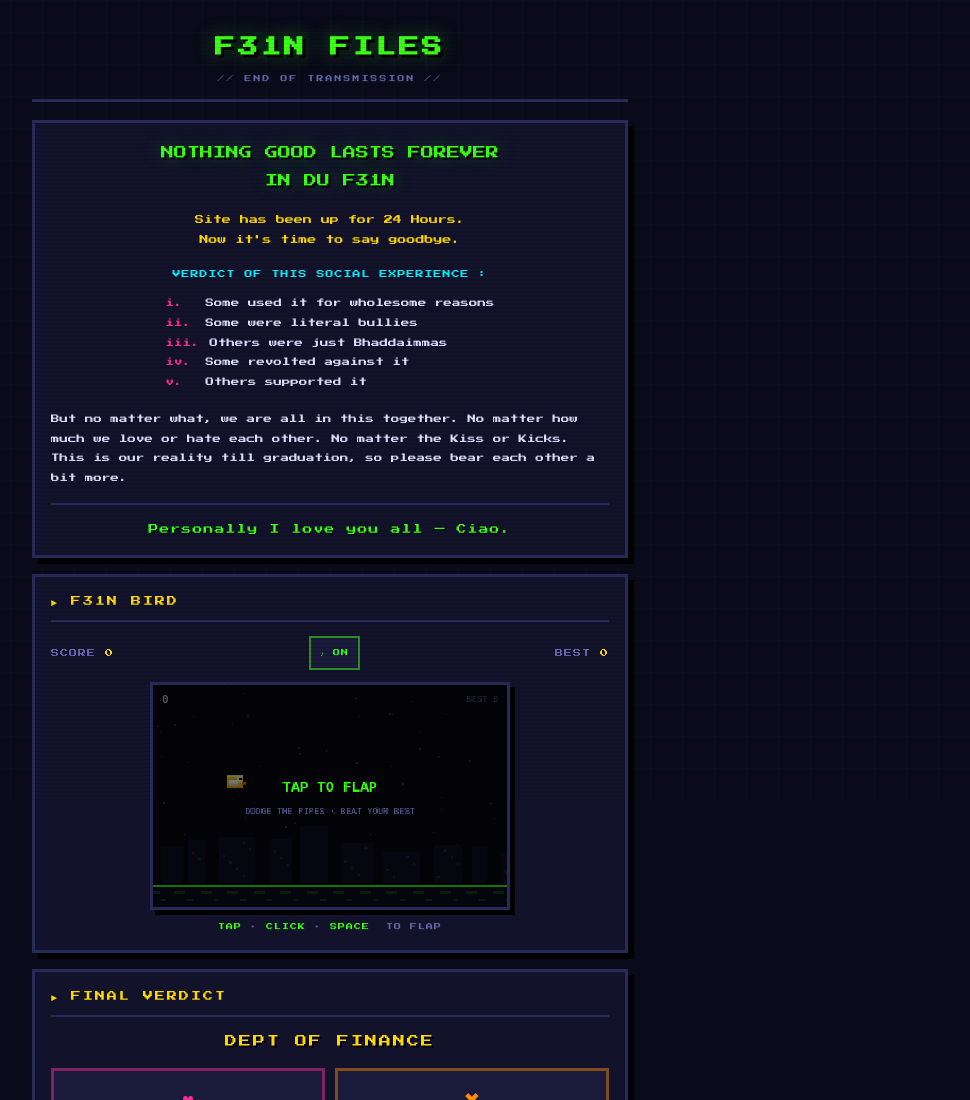
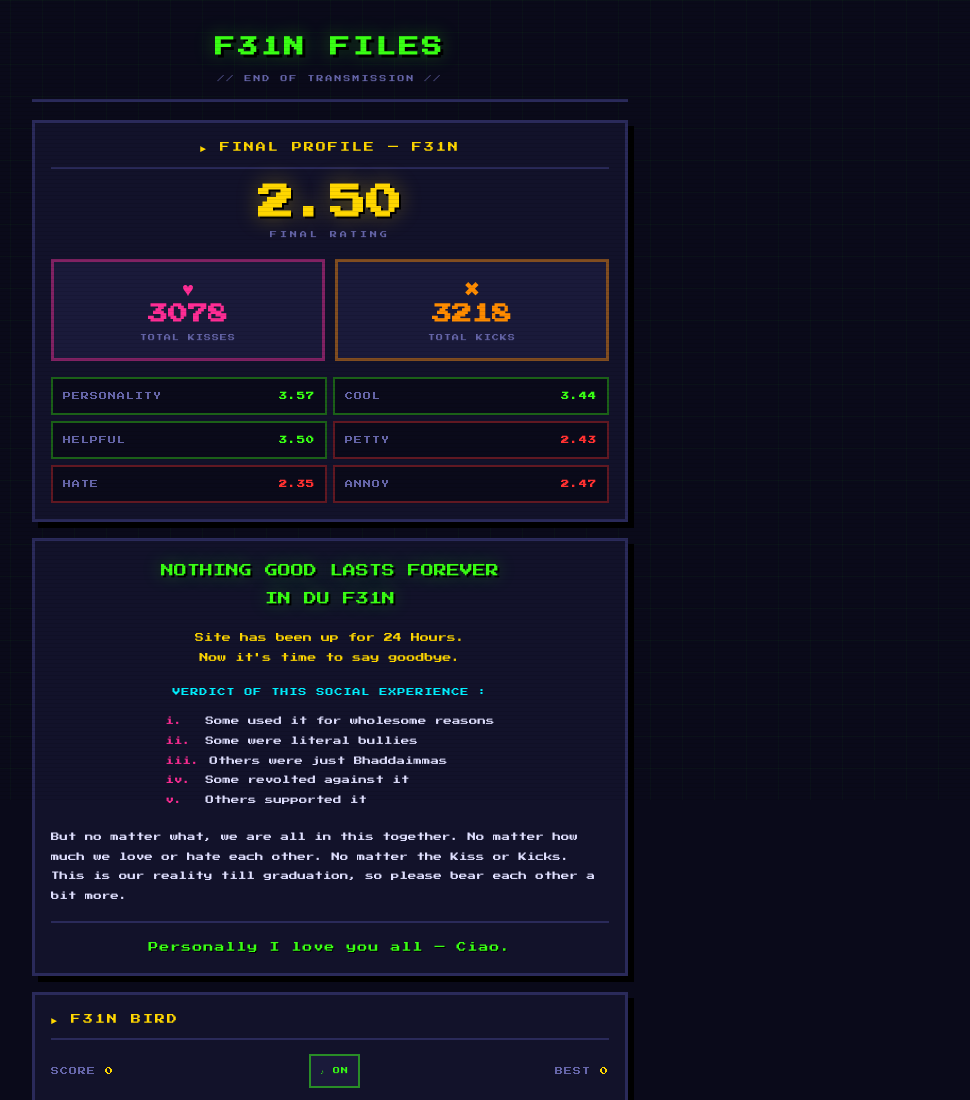
Before and after one commit to jahin275/F31N, a plain HTML site: page index.html in a window 1280 px wide. Shown: the top 1100 px of the page, without its empty margins (310-1280 px from the left). Drawn offline with Linux system fonts and the light colour scheme; no server answers.

Commit message:
Implement final profile display in index.html
Added final profile section with ratings and totals.

```diff
--- a/index.html
+++ b/index.html
@@ -49,6 +49,33 @@ body::before{content:'';position:fixed;inset:0;pointer-events:none;z-index:0;
 @media (max-width:520px){ .pixel-box{box-shadow:4px 4px 0 var(--black);padding:13px} }
 .section-title{font-size:10px;color:var(--yellow);letter-spacing:2px;
   padding-bottom:10px;border-bottom:2px solid var(--border);margin-bottom:14px}
+
+/* ---------- FINAL PROFILE ---------- */
+.profile-box{text-align:center}
+.profile-title{font-size:10px;color:var(--yellow);letter-spacing:2px;
+  padding-bottom:10px;border-bottom:2px solid var(--border);margin-bottom:16px}
+.profile-rating{font-size:36px;font-weight:bold;line-height:1;margin:6px 0 8px;
+  color:var(--yellow);text-shadow:2px 2px 0 var(--black),0 0 22px rgba(255,215,0,.35)}
+.profile-rating-lbl{font-size:7px;color:var(--dim);letter-spacing:3px;margin-bottom:18px}
+.profile-totals{display:grid;grid-template-columns:1fr 1fr;gap:10px;margin-bottom:16px}
+.profile-totals .pt{border:3px solid var(--border);background:var(--surface2);padding:14px 8px}
+.profile-totals .pt .ico{display:block;font-size:20px;line-height:1;margin-bottom:8px}
+.profile-totals .pt .num{display:block;font-size:20px;font-weight:bold;line-height:1;margin-bottom:8px}
+.profile-totals .pt .lbl{display:block;font-size:7px;color:var(--dim);letter-spacing:1px}
+.profile-totals .pt.kiss{border-color:rgba(255,45,149,.45)}
+.profile-totals .pt.kiss .ico,.profile-totals .pt.kiss .num{color:var(--pink)}
+.profile-totals .pt.kick{border-color:rgba(255,140,0,.45)}
+.profile-totals .pt.kick .ico,.profile-totals .pt.kick .num{color:var(--orange)}
+.profile-crits{display:grid;grid-template-columns:1fr 1fr;gap:6px}
+.profile-crits .pc{display:flex;justify-content:space-between;align-items:center;
+  font-size:8px;padding:10px;border:2px solid var(--border);background:var(--bg);letter-spacing:1px}
+.profile-crits .pc .pc-lbl{color:var(--dim)}
+.profile-crits .pc .pc-val{font-weight:bold}
+.profile-crits .pc.pos{border-color:rgba(57,255,20,.35)}
+.profile-crits .pc.pos .pc-val{color:var(--green)}
+.profile-crits .pc.neg{border-color:rgba(255,49,49,.35)}
+.profile-crits .pc.neg .pc-val{color:var(--red)}
+@media (max-width:420px){ .profile-crits{grid-template-columns:1fr} }
 
 /* ---------- FAREWELL ---------- */
 .farewell{text-align:center}
@@ -145,6 +172,35 @@ body::before{content:'';position:fixed;inset:0;pointer-events:none;z-index:0;
   <div class="header">
     <h1>F31N FILES</h1>
     <div class="sub">// END OF TRANSMISSION //</div>
+  </div>
+
+  <!-- ================= FINAL PROFILE ================= -->
+  <div class="pixel-box profile-box">
+    <div class="profile-title">► FINAL PROFILE — F31N</div>
+    <div class="profile-rating">2.50</div>
+    <div class="profile-rating-lbl">FINAL RATING</div>
+
+    <div class="profile-totals">
+      <div class="pt kiss">
+        <span class="ico">♥</span>
+        <span class="num">3078</span>
+        <span class="lbl">TOTAL KISSES</span>
+      </div>
+      <div class="pt kick">
+        <span class="ico">✖</span>
+        <span class="num">3218</span>
+        <span class="lbl">TOTAL KICKS</span>
+      </div>
+    </div>
+
+    <div class="profile-crits">
+      <div class="pc pos"><span class="pc-lbl">PERSONALITY</span><span class="pc-val">3.57</span></div>
+      <div class="pc pos"><span class="pc-lbl">COOL</span><span class="pc-val">3.44</span></div>
+      <div class="pc pos"><span class="pc-lbl">HELPFUL</span><span class="pc-val">3.50</span></div>
+      <div class="pc neg"><span class="pc-lbl">PETTY</span><span class="pc-val">2.43</span></div>
+      <div class="pc neg"><span class="pc-lbl">HATE</span><span class="pc-val">2.35</span></div>
+      <div class="pc neg"><span class="pc-lbl">ANNOY</span><span class="pc-val">2.47</span></div>
+    </div>
   </div>
 
   <!-- ================= FAREWELL ================= -->
@@ -310,7 +366,6 @@ async function vote(type) {
 
   const kissEl = $('kissCount'), kickEl = $('kickCount');
 
-  // optimistic
   if (type === 'kiss') {
     STATE.kiss++;
     if (kissEl) { kissEl.textContent = STATE.kiss; bumpEl(kissEl); }
@@ -385,8 +440,8 @@ function updateMsgCount() {
   const canvas = document.getElementById('flappy');
   if (!canvas) return;
   const ctx = canvas.getContext('2d', { alpha: false });
-  const W = canvas.width;    // 320
-  const H = canvas.height;   // 200
+  const W = canvas.width;
+  const H = canvas.height;
 
   const GROUND_H = 20;
   const PLAY_H   = H - GROUND_H;
@@ -420,7 +475,6 @@ function updateMsgCount() {
   let state = 'ready';
   let running = false, raf = null, lastTs = 0;
 
-  // ---------- AUDIO ----------
   let actx = null;
   function beep(freq, dur, type, vol) {
     if (muted) return;
@@ -444,7 +498,6 @@ function updateMsgCount() {
     } catch (_) {}
   }
 
-  // ---------- WORLD GEN ----------
   function initStars() {
     stars = [];
     for (let i = 0; i < 46; i++) {
@@ -468,7 +521,6 @@ function updateMsgCount() {
     cityW = x;
   }
 
-  // ---------- PARTICLES ----------
   function burst(x, y, color, count) {
     for (let i = 0; i < count; i++) {
       particles.push({
@@ -483,7 +535,6 @@ function updateMsgCount() {
     }
   }
 
-  // ---------- RESET ----------
   function reset() {
     bird = { x: BIRD_X, y: PLAY_H / 2, vy: 0, rot: 0 };
     pipes = [];
@@ -505,7 +556,6 @@ function updateMsgCount() {
     try { localStorage.setItem(BEST_KEY, String(best)); } catch (_) {}
   }
 
-  // ---------- INPUT ----------
   function flap() {
     if (state === 'ready') {
       state = 'playing';
@@ -533,7 +583,6 @@ function updateMsgCount() {
     flap();
   }
 
-  // ---------- DIE ----------
   function die() {
     state = 'dead';
     deadAt = performance.now();
@@ -547,7 +596,6 @@ function updateMsgCount() {
     haptic([20, 40, 20]);
   }
 
-  // ---------- UPDATE ----------
   function update(k) {
     frame += k;
     const speed = Math.min(BASE_SPEED + score * 0.035, 3.2);
@@ -587,7 +635,6 @@ function updateMsgCount() {
       return;
     }
 
-    // ---- playing ----
     bird.vy += GRAVITY * k;
     bird.y += bird.vy * k;
     bird.rot = Math.max(-0.45, Math.min(1.15, bird.vy * 0.075));
@@ -616,7 +663,6 @@ function updateMsgCount() {
       if (p.x + PIPE_W < -12) pipes.splice(i, 1);
     }
 
-    // collisions
     if (bird.y - BIRD_R < 0) { bird.y = BIRD_R; bird.vy = 0; }
     if (bird.y + BIRD_R > PLAY_H) { die(); return; }
 
@@ -631,7 +677,6 @@ function updateMsgCount() {
     }
   }
 
-  // ---------- DRAW ----------
   function drawCity() {
     const off = scroll * 0.35;
     for (let rep = 0; rep < 2; rep++) {
@@ -691,7 +736,6 @@ function updateMsgCount() {
     ctx.translate(x, y);
     ctx.rotate(bird.rot);
 
-    // body
     ctx.fillStyle = '#ffd700';
     ctx.fillRect(-7, -6, 14, 12);
     ctx.fillStyle = '#ffb300';
@@ -699,7 +743,6 @@ function updateMsgCount() {
     ctx.fillStyle = '#fff3b0';
     ctx.fillRect(-7, -6, 14, 2);
 
-    // wing
     let wingY = 1;
     if (state === 'playing') wingY = (Math.sin(frame * 0.38) > 0) ? -3 : 2;
     else if (state === 'dead') wingY = 3;
@@ -708,13 +751,11 @@ function updateMsgCount() {
     ctx.fillStyle = 'rgba(0,0,0,0.18)';
     ctx.fillRect(-5, wingY + 1, 8, 2);
 
-    // eye
     ctx.fillStyle = '#ffffff';
     ctx.fillRect(2, -4, 4, 4);
     ctx.fillStyle = '#000000';
     ctx.fillRect(4, -3, 2, 2);
 
-    // beak
     ctx.fillStyle = '#ff6b00';
     ctx.fillRect(6, 0, 4, 3);
     ctx.fillStyle = '#d94f00';
@@ -781,11 +822,9 @@ function updateMsgCount() {
       ctx.translate((Math.random() - 0.5) * shake, (Math.random() - 0.5) * shake);
     }
 
-    // sky
     ctx.fillStyle = '#05050f';
     ctx.fillRect(-14, -14, W + 28, H + 28);
 
-    // stars
     for (let i = 0; i < stars.length; i++) {
       const s = stars[i];
       ctx.fillStyle = (i % 7 === 0) ? 'rgba(0,240,255,0.35)' : 'rgba(57,255,20,0.28)';
@@ -800,7 +839,6 @@ function updateMsgCount() {
 
     ctx.restore();
 
-    // in-canvas score
     ctx.textAlign = 'left';
     ctx.font = 'bold 11px monospace';
     ctx.fillStyle = 'rgba(224,224,255,0.85)';
@@ -818,7 +856,6 @@ function updateMsgCount() {
     }
   }
 
-  // ---------- LOOP ----------
   function loop(ts) {
     if (!running) return;
     if (!lastTs) lastTs = ts;
@@ -833,7 +870,6 @@ function updateMsgCount() {
     raf = requestAnimationFrame(loop);
   }
 
-  // ---------- START / STOP ----------
   function start() {
     if (running) return;
     running = true;
@@ -863,7 +899,6 @@ function updateMsgCount() {
     }
   }
 
-  // ---------- SOUND TOGGLE ----------
   function renderSoundBtn() {
     if (!soundBtn) return;
     soundBtn.textContent = muted ? '♪ OFF' : '♪ ON';
@@ -881,7 +916,6 @@ function updateMsgCount() {
   }
   renderSoundBtn();
 
-  // ---------- KEYBOARD ----------
   document.addEventListener('keydown', function (e) {
     const tag = (e.target && e.target.tagName) || '';
     if (tag === 'INPUT' || tag === 'TEXTAREA') return;
@@ -891,7 +925,6 @@ function updateMsgCount() {
     }
   });
 
-  // ---------- VISIBILITY ----------
   document.addEventListener('visibilitychange', function () {
     lastTs = 0;
   });
@@ -916,7 +949,6 @@ document.addEventListener('DOMContentLoaded', function () {
   loadStats();
 });
 
-// fallback if DOMContentLoaded already fired
 if (document.readyState === 'complete' || document.readyState === 'interactive') {
   setTimeout(function () {
     if (STATE.loaded === false && $('kissCount') && $('kissCount').textContent === '—') {
```
